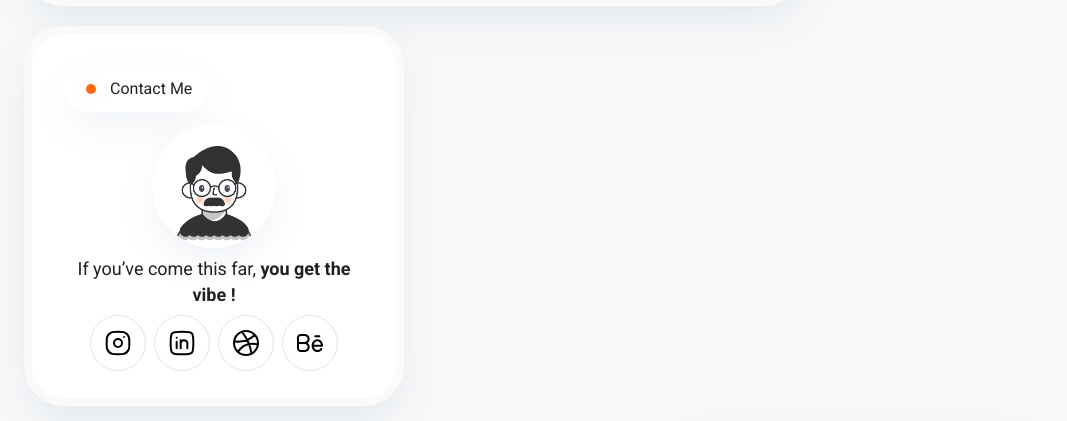
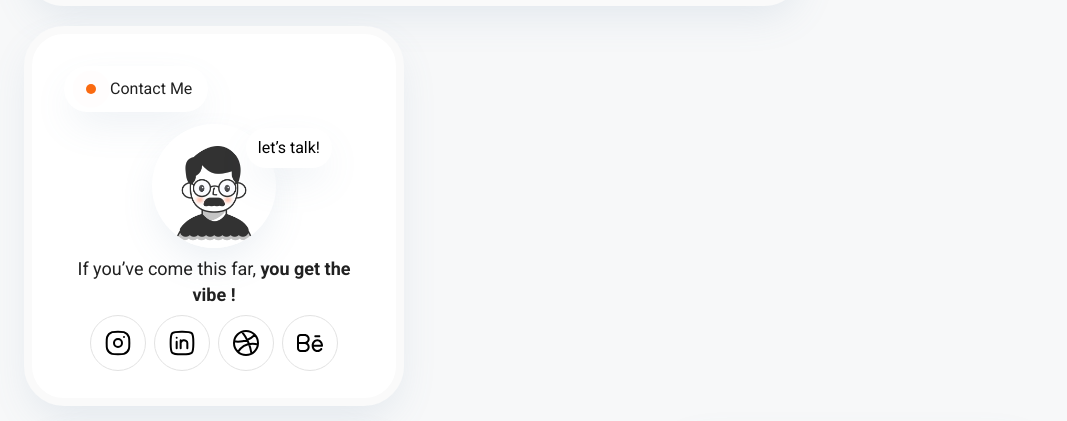
Before and after one commit to alirezanezami1/Nima-s-portfolio, a Vue app: page / in a window 1280 px wide. Shown: the part 3300-3721 px from the top of the page, without its empty margins (106-1173 px from the left). Built offline with nearby package versions, Linux system fonts and the light colour scheme; no server answers; the database is empty.

Commit message:
edit contactMe style

```diff
--- a/src/components/ContactMeView.vue
+++ b/src/components/ContactMeView.vue
@@ -82,7 +82,7 @@ function handleMouseMove(event) {
 </script>
 
 <template>
-  <section id="contact">
+  <section id="contact" class="relative">
     <div
       ref="avatarContainer"
       @mousemove="handleMouseMove"
@@ -119,5 +119,10 @@ function handleMouseMove(event) {
         </div>
       </div>
     </div>
+    <div
+      class="px-3 py-2 inline-flex justify-start gap-[9px] rounded-full bg-white shadow-contactShadow absolute top-1 right-3 md:right-8"
+    >
+      let’s talk!
+    </div>
   </section>
 </template>
--- a/tailwind.config.js
+++ b/tailwind.config.js
@@ -39,6 +39,7 @@ export default {
         profShadow: '0px 16px 40px -8px rgba(51, 17, 51, 0.16)',
         menuShadow: '0px 16px 40px -8px rgba(112, 144, 176, 0.16)',
         borderShadow: '0 11.467px 28.667px -5.733px rgba(112, 144, 176, 0.16)',
+        contactShadow: '0px 16px 40px -8px rgba(112, 144, 176, 0.16)',
       },
       animation: {
         'ping-fast': 'ping 1s cubic-bezier(0, 0, 0.2, 1) infinite',
```
